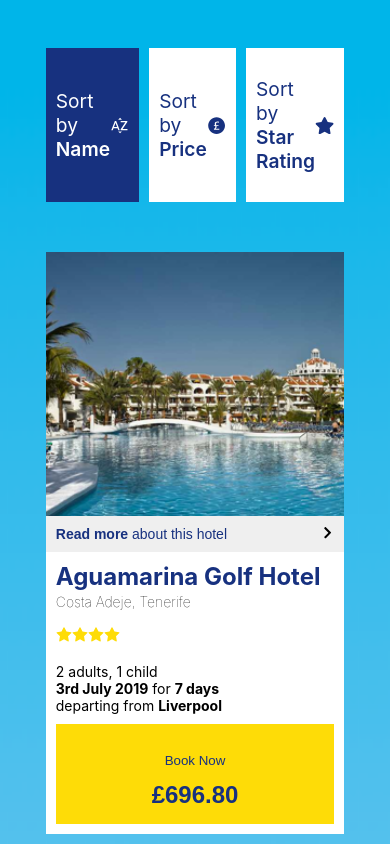
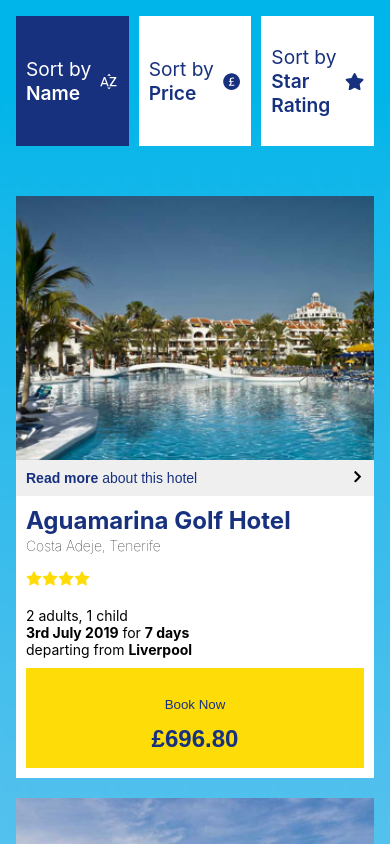
Before and after one commit to ajamarco/on_the_beach_assessment, a React (Create React App) app: page / in a window 390 px wide. Shown: the top 844 px of the page. Built offline with nearby package versions, Linux system fonts and the light colour scheme.

Commit message:
added an extra breakpoint for SortSelection

```diff
--- a/src/App.scss
+++ b/src/App.scss
@@ -14,7 +14,7 @@ body {
 /*media query*/
 @media (max-width: 1200px) {
   .container {
-    grid-template-columns: 200px 800px;
+    grid-template-columns: 200px 700px;
   }
 }
 
@@ -25,6 +25,13 @@ body {
   }
 
   .container {
-    grid-template-columns: 1fr;
+    grid-template-columns: 200px 1fr;
   }
 }
+
+@media (max-width: 700px) {
+  .container {
+    grid-template-columns: 1fr;
+    padding: 1rem;
+  }
+}
--- a/src/styles/SortSelection.scss
+++ b/src/styles/SortSelection.scss
@@ -7,8 +7,14 @@
 
 @media (max-width: 1000px) {
   .sort_selection {
-    grid-template-columns: 1fr 1fr 1fr;
+    grid-template-columns: auto;
     justify-content: space-between;
     gap: 10px;
   }
 }
+
+@media (max-width: 700px) {
+  .sort_selection {
+    grid-template-columns: repeat(3, 1fr);
+  }
+}
```
